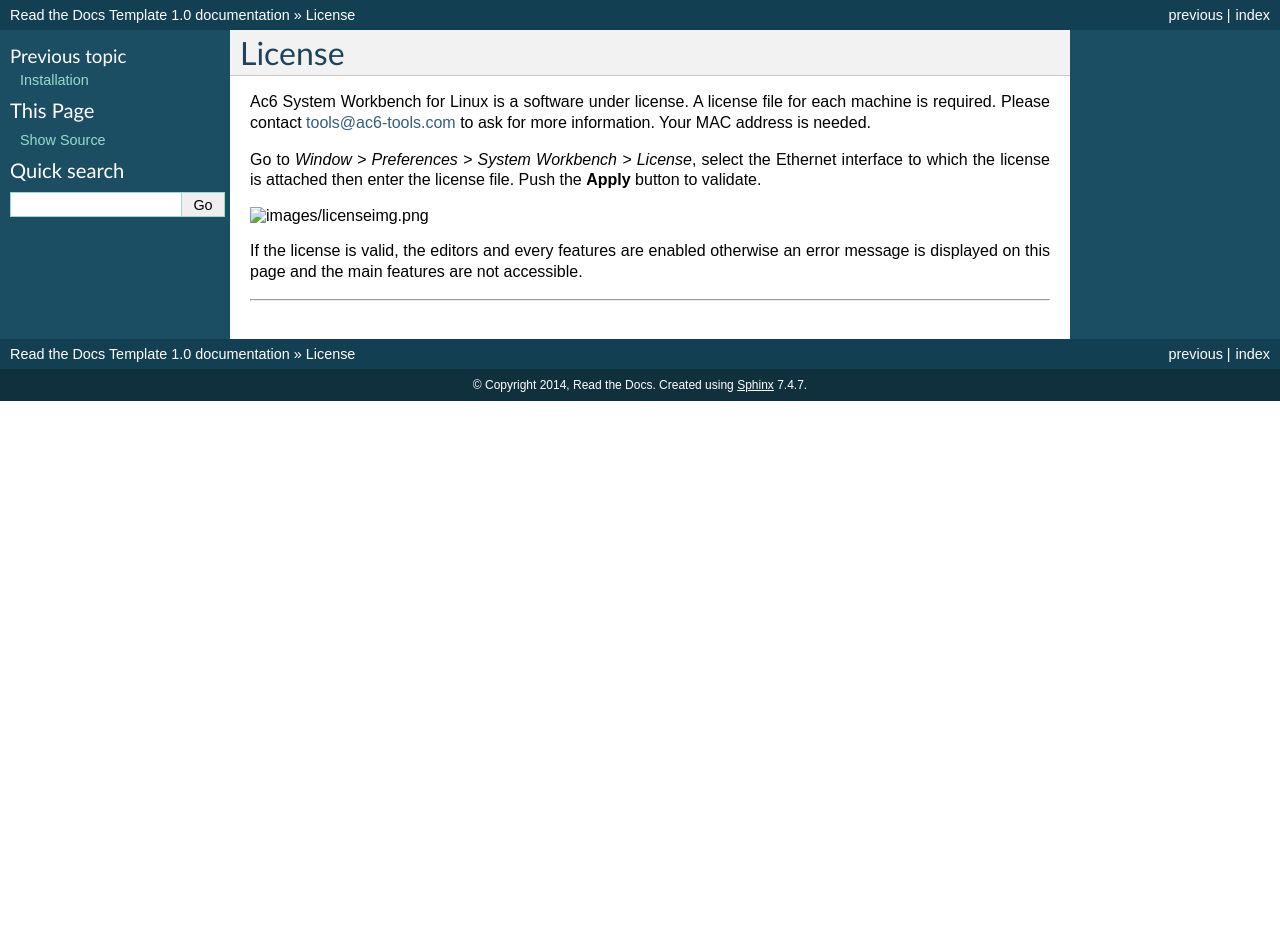
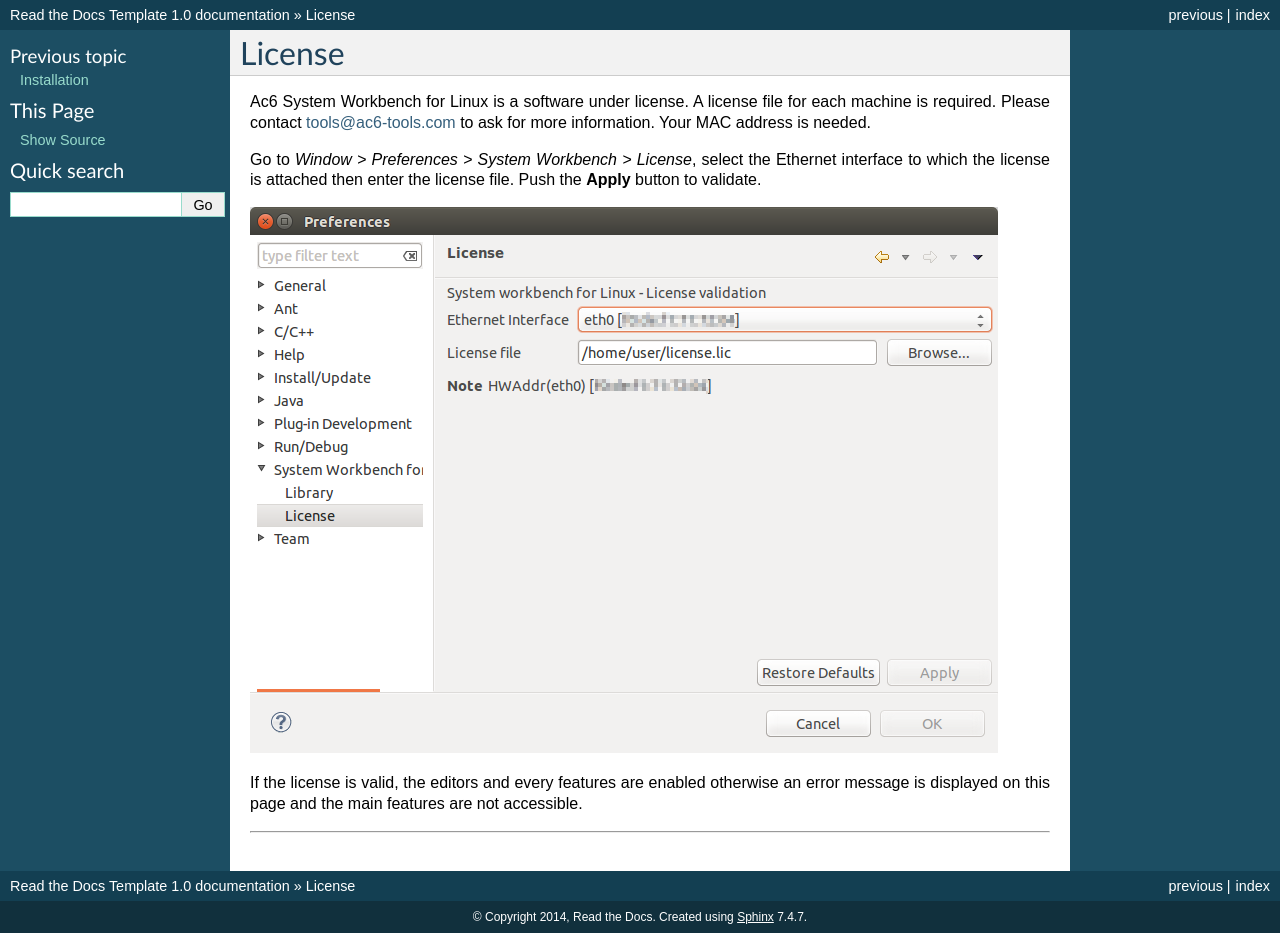
Before and after one commit to Tarek92l/testreadthedoc, a Sphinx documentation site: the page built from docs/license/license.rst, in a window 1280 px wide. Built offline with Sphinx 7.4.7, drawn with Linux system fonts in a browser that asks for light colours; pages that are not in the unit, such as notebooks, are missing from menus; before the commit the page ends 900 px from its top, so only the background shows below that.

Commit message:
Update license.rst

```diff
--- a/docs/license/license.rst
+++ b/docs/license/license.rst
@@ -10,7 +10,7 @@
 Ethernet interface to which the license is attached then enter the
 license file. Push the **Apply** button to validate.
 
-.. image:: ../images/licenseimg.png
+.. image:: ../images/license/licenseimg.png
 
 If the license is valid, the editors and every features are enabled
 otherwise an error message is displayed on this page and the main
```
